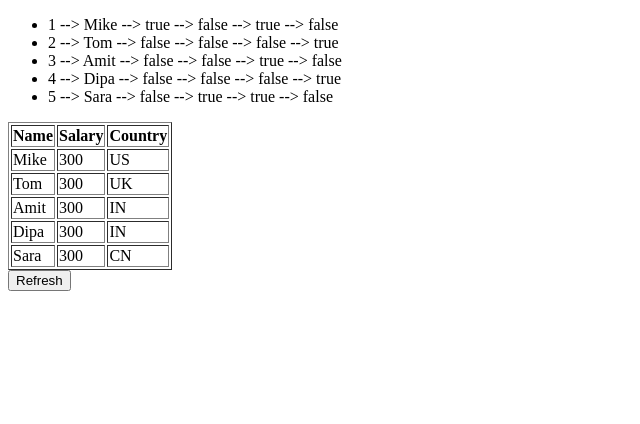
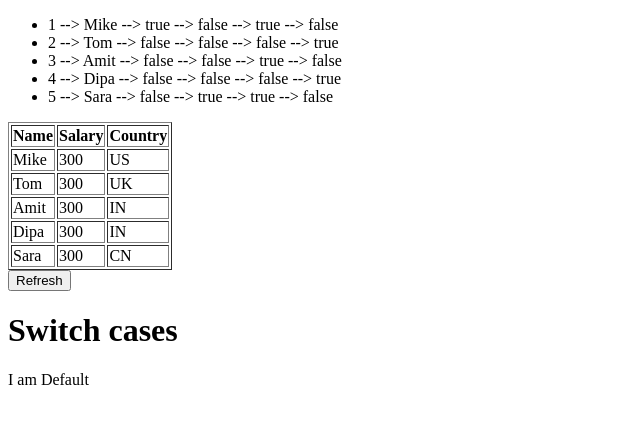
Before and after one commit to PROSUN619/webgentle.angular, an Angular app: page / in a window 1280 px wide. Shown: the top 424 px of the page, without its empty margins (0-640 px from the left). Built offline with nearby package versions, Linux system fonts and the light colour scheme.

Commit message:
video 24 : ngswitch

```diff
--- a/src/app/app.component.html
+++ b/src/app/app.component.html
@@ -38,3 +38,21 @@
 </table>
 
 <button (click)="refreshEmployee()">Refresh</button>
+
+<h1>Switch cases</h1>
+
+
+<div [ngSwitch]="switchValue">
+    <div *ngSwitchCase="1">
+        I am First
+    </div>
+    <div *ngSwitchCase="2">
+        I am Second
+    </div>
+    <div *ngSwitchCase="3">
+        I am Third
+    </div>
+    <div *ngSwitchDefault>
+        I am Default
+    </div>
+</div>
--- a/src/app/app.component.ts
+++ b/src/app/app.component.ts
@@ -7,6 +7,7 @@ import { Component } from '@angular/core';
 })
 export class AppComponent {
 
+  switchValue = 10;
   employeeNames = ['Mike','Tom','Amit','Dipa','Sara'];
 
   employeeArray = [
```
